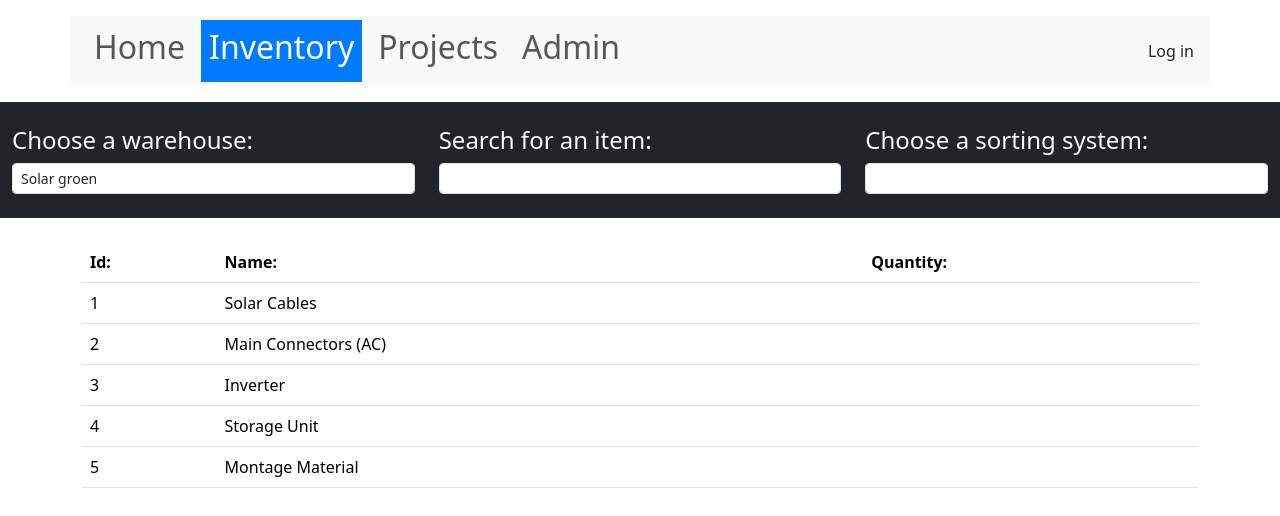
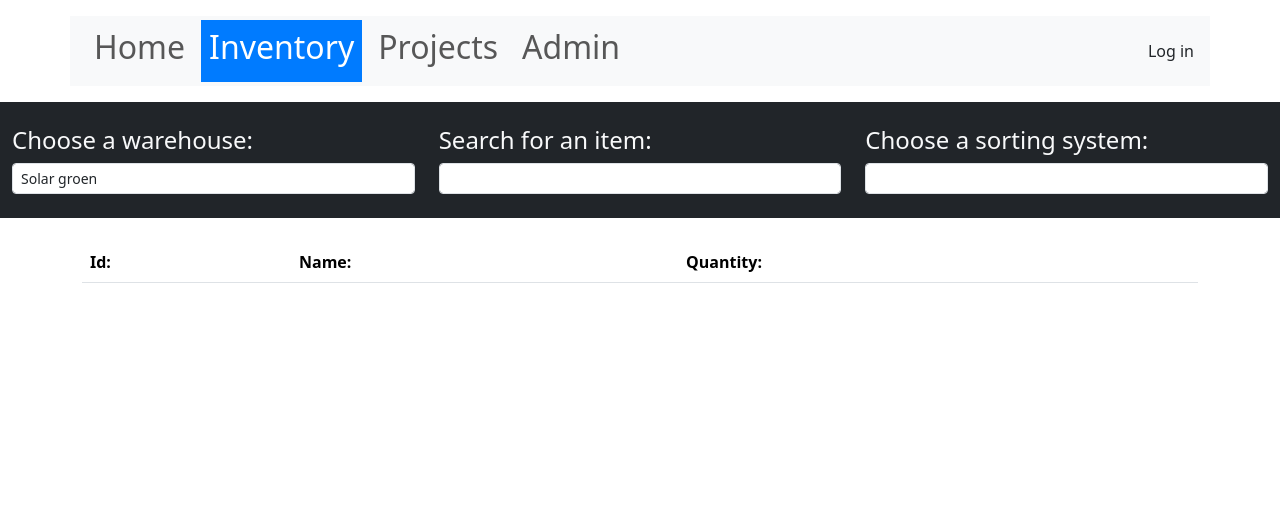
Before and after one commit to JoeyPoel/EWA, a Vue app in the folder frontend/: page /#/warehouse in a window 1280 px wide. Shown: the top 516 px of the page. Built offline with nearby package versions, Linux system fonts and the light colour scheme; the HTML template or start-up script is replaced by a standard one.

Commit message:
progress

```diff
--- a/frontend/src/components/WarehouseComponent.vue
+++ b/frontend/src/components/WarehouseComponent.vue
@@ -22,49 +22,34 @@
       </div>
     </div>
   </div>
-  <div class="container">
-    <table class="table">
-      <thead class="thead-dark">
-      <tr>
-        <th scope="col">Id:</th>
-        <th scope="col">Name:</th>
-        <th scope="col">Quantity:</th>
-      </tr>
-      </thead>
-      <tbody class="bg-light">
-      <tr v-for="product in products" :key="product.id" class="border-bottom">
-        <td>{{ product.id }}</td>
-        <td>{{ product.name }}</td>
-        <td class="align-self-center">{{ product.quantity }}</td>
-      </tr>
-      </tbody>
-    </table>
-  </div>
+  <warehouse-table :warehouses="warehouses"></warehouse-table>
 </template>
 
 <script>
 import {product} from '@/models/product.js';
 import {warehouse} from '@/models/warehouse.js';
+import WarehouseTable from "@/components/WarehouseTable";
 
 export default  {
   name: "WarehouseComponent",
+  components: {WarehouseTable},
   data() {
     return {
+      warehouses: [],
       products: [],
-      warehouses: [],
       lastId: 1,
       selected: null,
     }
   },
   created() {
     for (let i = 0; i < 5; i++) {
-      this.products.push(
-          product.createDummyProduct(this.lastId)
-      );
-
       this.warehouses.push(
           warehouse.createDummyWarehouse(this.lastId)
       );
+
+      for (let j = 0; j < 5; j++) {
+        this.warehouses[i].addProduct(product.createDummyProduct(j))
+      }
 
       this.lastId++; // Increment lastId only once for each iteration
     }
--- /dev/null
+++ b/frontend/src/components/WarehouseTable.vue
@@ -0,0 +1,31 @@
+<template>
+  <div class="container">
+    <table class="table">
+      <thead class="thead-dark">
+      <tr>
+        <th scope="col">Id:</th>
+        <th scope="col">Name:</th>
+        <th scope="col">Quantity:</th>
+      </tr>
+      </thead>
+      <tbody class="bg-light">
+      <tr v-for="product in warehouses.productList" :key="product.id" class="border-bottom">
+        <td>{{ product.id }}</td>
+        <td>{{ product.name }}</td>
+        <td class="align-self-center">{{ product.quantity}}</td>
+      </tr>
+      </tbody>
+    </table>
+  </div>
+</template>
+
+<script>
+export default {
+  name: "WarehouseTable",
+  props: ["warehouses"]
+}
+</script>
+
+<style scoped>
+
+</style>
--- a/frontend/src/models/product.js
+++ b/frontend/src/models/product.js
@@ -16,6 +16,6 @@ export class product{
     ];
 
     static createDummyProduct(id){
-        return new product(id, this.productList[id], Math.floor(Math.random() * 100))
+        return new product(id, this.productList[id],"Dummy Description" ,Math.floor(Math.random() * 100))
     }
 }
--- a/frontend/src/models/warehouse.js
+++ b/frontend/src/models/warehouse.js
@@ -4,6 +4,7 @@ export class warehouse{
         this.name = name;
         this.location = location;
     }
+    productList = [];
 
     static warehouseList = [
         "Solar clarity",
@@ -14,7 +15,17 @@ export class warehouse{
         "Baywa"
     ];
 
+    addProduct(product) {
+        this.productList.push(product);
+    }
+
+
     static createDummyWarehouse(id){
-        return new warehouse(id, this.warehouseList[id], "dummy location")
+        return new warehouse(id, this.warehouseList[id], "dummy location");
     }
+
+    get products() {
+        return this.productList;
+    }
+
 }
```
